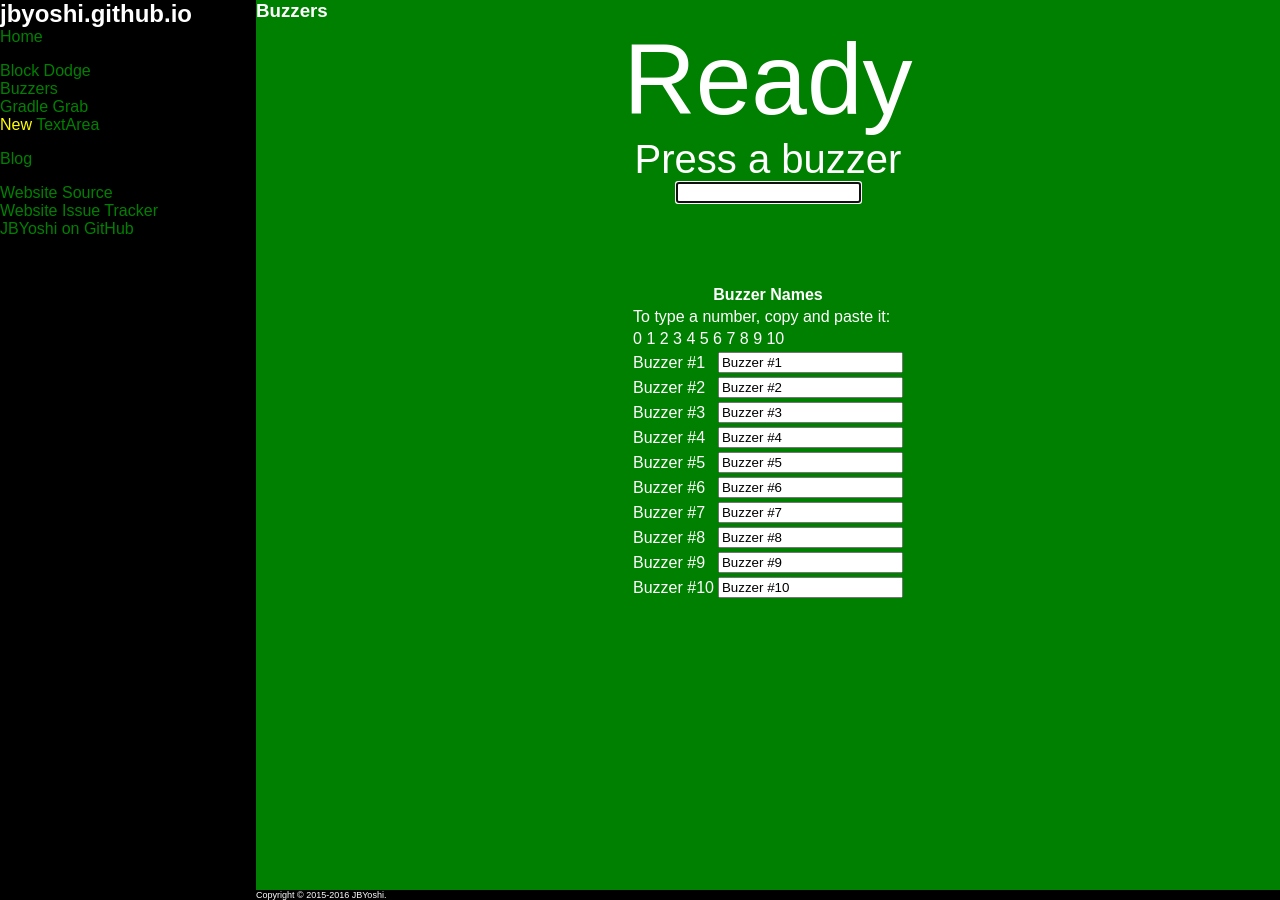
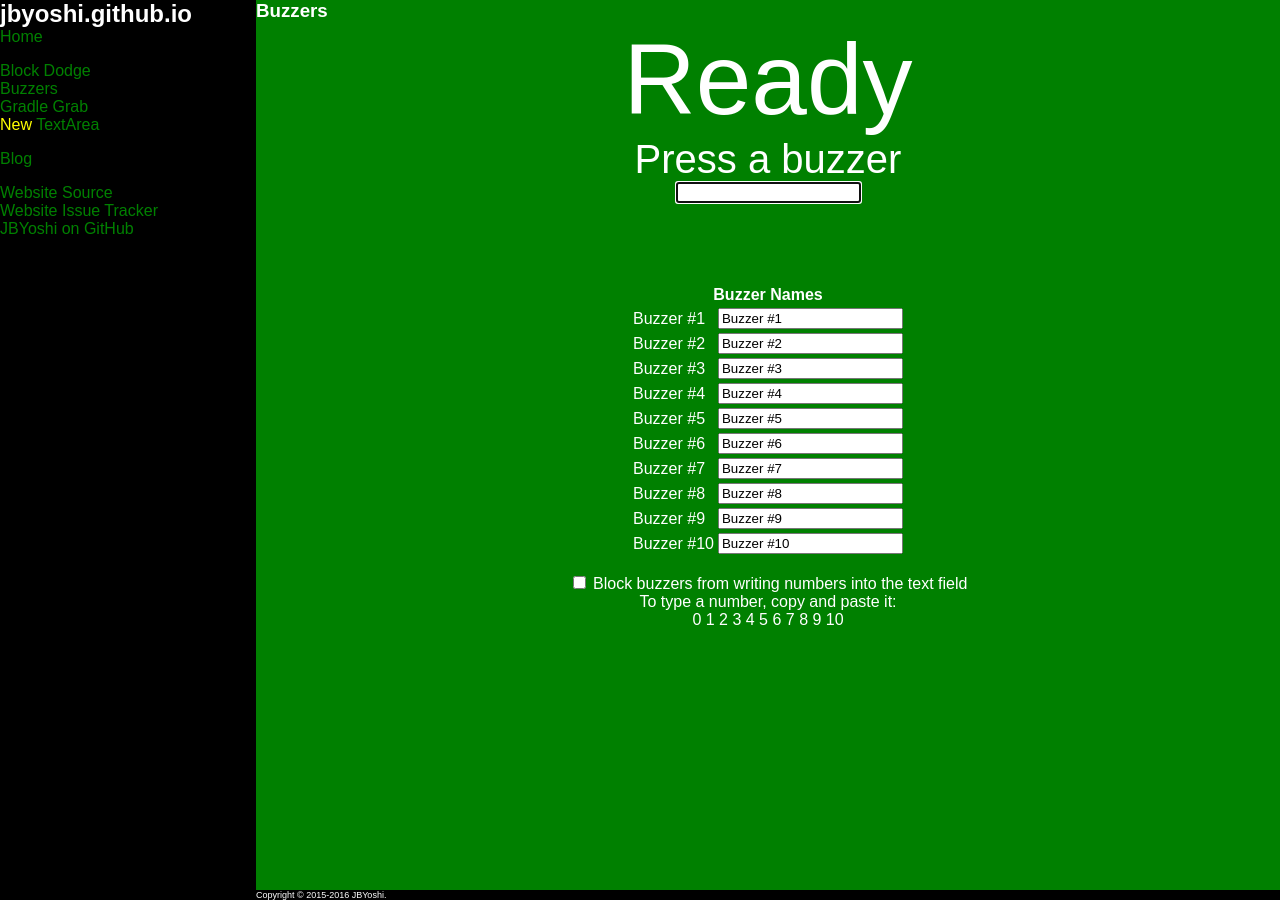
Before and after one commit to JBYoshi/jbyoshi.github.io, a Jekyll site: the page built from buzzers.html, in a window 1280 px wide. Built offline with Jekyll 4.4.1, drawn with Linux system fonts in a browser that asks for light colours.

Commit message:
Add a checkbox to enable/disable buzzer blocking.

```diff
--- a/buzzers.html
+++ b/buzzers.html
@@ -7,11 +7,19 @@ title: Buzzers
 <div id="buzzer-primary" style="width: 100%; font-size: 100px;">Loading</div>
 <div id="buzzer-secondary" style="width: 100%; font-size: 40px;">Please wait...</div>
 <input id="buzzer-input" type="text">
+
 <table id="buzzer-names" style="padding-top: 5em;">
 <tr><th colspan="2">Buzzer Names</th></tr>
-<tr><td colspan="2">To type a number, copy and paste it:</td></tr>
-<tr><td colspan="2">0 1 2 3 4 5 6 7 8 9 10</td></tr>
 </table>
+
+<p>
+<input type="checkbox" id="block-numbers">
+Block buzzers from writing numbers into the text field
+<br>
+To type a number, copy and paste it:
+<br>
+0 1 2 3 4 5 6 7 8 9 10
+</p>
 </center>
 <audio id="buzzer-sound" preload="auto" style="position: absolute;"> <!-- Just to keep it from messing up the layout -->
     <source src="buzzer-sounds/ding.mp3" type="audio/mpeg">
@@ -30,6 +38,7 @@ var secondary = document.getElementById("buzzer-secondary");
 var input = document.getElementById("buzzer-input");
 var lastKeyCode = null;
 var sound = document.getElementById("buzzer-sound");
+var blockNumbers = document.getElementById("block-numbers");
 
 var nameContainer = document.getElementById("buzzer-names");
 for (var i = 1; i <= 10; i++) {
```
Also changed, not shown: other parts of buzzers.html (+1 -1 lines).
